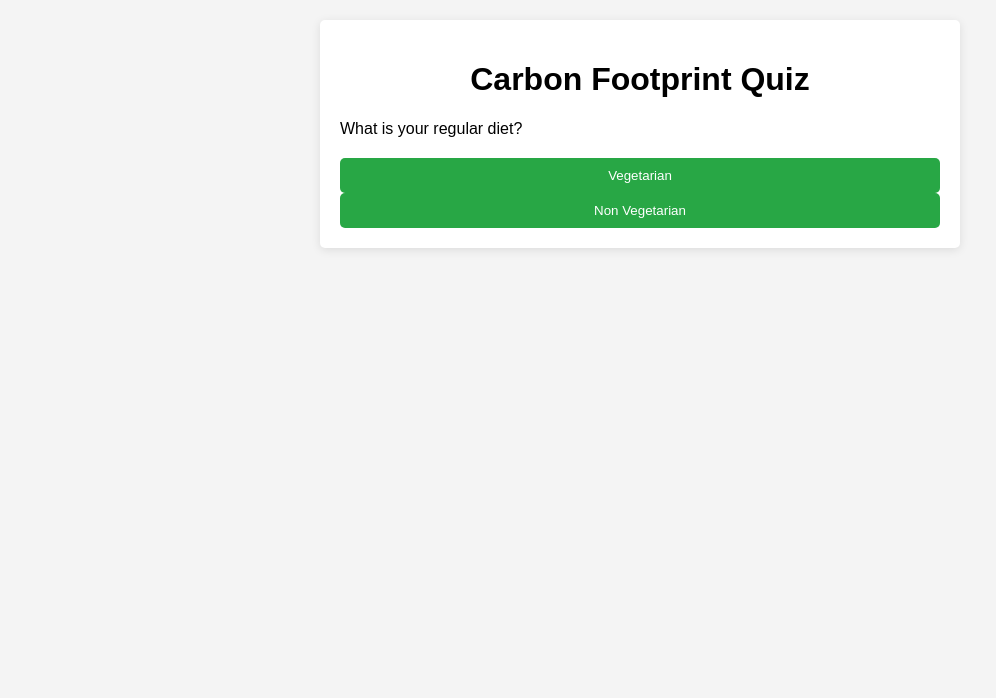
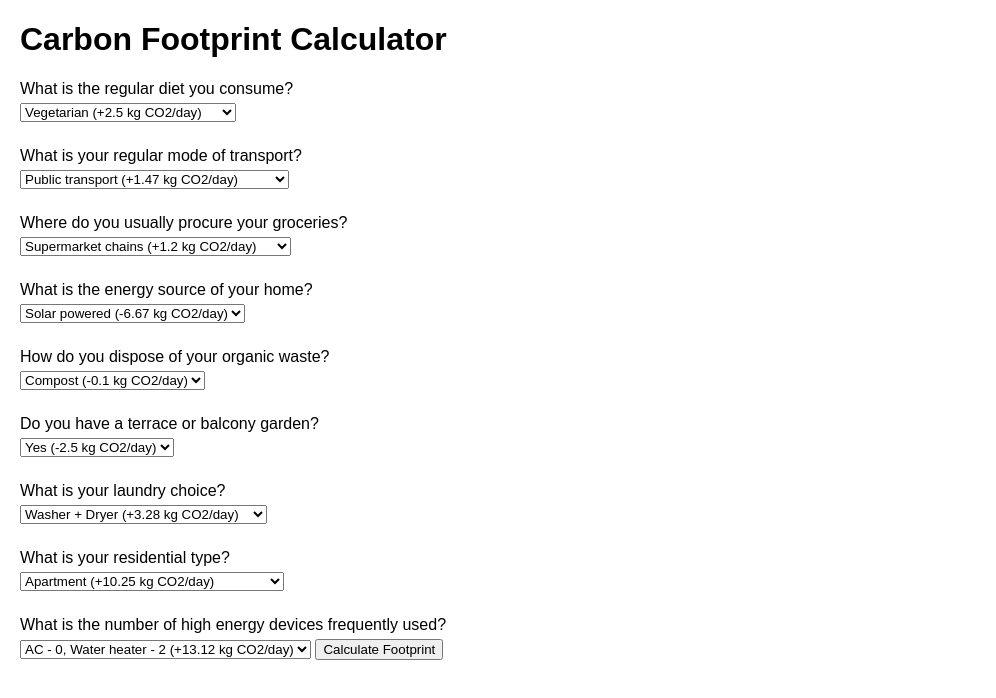
Before and after one commit to padmasri2/carbon-footprint, a plain HTML site: page index.html in a window 1280 px wide. Shown: the whole page, without its empty margins (0-996 px from the left). Drawn offline with Linux system fonts and the light colour scheme.

Commit message:
Update index.html

```diff
--- a/index.html
+++ b/index.html
@@ -3,16 +3,99 @@
 <head>
     <meta charset="UTF-8">
     <meta name="viewport" content="width=device-width, initial-scale=1.0">
-    <title>Carbon Footprint Quiz</title>
-    <link rel="stylesheet" href="style.css">
+    <title>Carbon Footprint Calculator</title>
+    <style>
+        body { font-family: Arial, sans-serif; margin: 20px; }
+        label { display: block; margin: 10px 0 5px; }
+        select, button { margin-bottom: 15px; }
+    </style>
 </head>
 <body>
-    <div class="container">
-        <h1>Carbon Footprint Quiz</h1>
-        <div id="quiz"></div>
-        <button id="nextBtn" class="btn" style="display:none;">Next</button>
-        <button id="submitBtn" class="btn" style="display:none;">Submit</button>
-    </div>
-    <script src="script1.js"></script>
+    <h1>Carbon Footprint Calculator</h1>
+    <form id="footprintForm">
+        <label for="diet">What is the regular diet you consume?</label>
+        <select id="diet" required>
+            <option value="2.5">Vegetarian (+2.5 kg CO2/day)</option>
+            <option value="4">Non Vegetarian (+4 kg CO2/day)</option>
+        </select>
+
+        <label for="transport">What is your regular mode of transport?</label>
+        <select id="transport" required>
+            <option value="1.47">Public transport (+1.47 kg CO2/day)</option>
+            <option value="2.95">Electric vehicle (+2.95 kg CO2/day)</option>
+            <option value="3.02">Fuel powered vehicle (+3.02 kg CO2/day)</option>
+            <option value="1.02">Two-wheeler (+1.02 kg CO2/day)</option>
+        </select>
+
+        <label for="groceries">Where do you usually procure your groceries?</label>
+        <select id="groceries" required>
+            <option value="1.2">Supermarket chains (+1.2 kg CO2/day)</option>
+            <option value="0.9">Online (+0.9 kg CO2/day)</option>
+            <option value="0.15">Local farmer’s market (+0.15 kg CO2/day)</option>
+        </select>
+
+        <label for="energy">What is the energy source of your home?</label>
+        <select id="energy" required>
+            <option value="-6.67">Solar powered (-6.67 kg CO2/day)</option>
+            <option value="6.67">Power plants (+6.67 kg CO2/day)</option>
+        </select>
+
+        <label for="waste">How do you dispose of your organic waste?</label>
+        <select id="waste" required>
+            <option value="-0.1">Compost (-0.1 kg CO2/day)</option>
+            <option value="0.1">Dust bin (+0.1 kg CO2/day)</option>
+        </select>
+
+        <label for="garden">Do you have a terrace or balcony garden?</label>
+        <select id="garden" required>
+            <option value="-2.5">Yes (-2.5 kg CO2/day)</option>
+            <option value="2.5">No (+2.5 kg CO2/day)</option>
+        </select>
+
+        <label for="laundry">What is your laundry choice?</label>
+        <select id="laundry" required>
+            <option value="3.28">Washer + Dryer (+3.28 kg CO2/day)</option>
+            <option value="0.82">Washer + sun dry (+0.82 kg CO2/day)</option>
+        </select>
+
+        <label for="residential">What is your residential type?</label>
+        <select id="residential" required>
+            <option value="10.25">Apartment (+10.25 kg CO2/day)</option>
+            <option value="17.42">Independent house (+17.42 kg CO2/day)</option>
+            <option value="21.52">Villa (+21.52 kg CO2/day)</option>
+        </select>
+
+        <label for="devices">What is the number of high energy devices frequently used?</label>
+        <select id="devices" required>
+            <option value="13.12">AC - 0, Water heater - 2 (+13.12 kg CO2/day)</option>
+            <option value="22.96">AC - 1, Water heater - 2 (+22.96 kg CO2/day)</option>
+            <option value="32.8">AC - 2, Water heater - 2 (+32.8 kg CO2/day)</option>
+            <option value="6.56">AC - 3, Water heater - 3 (+6.56 kg CO2/day)</option>
+        </select>
+
+        <button type="submit">Calculate Footprint</button>
+    </form>
+
+    <h2 id="result"></h2>
+
+    <script>
+        document.getElementById('footprintForm').addEventListener('submit', function(event) {
+            event.preventDefault();
+
+            const diet = parseFloat(document.getElementById('diet').value);
+            const transport = parseFloat(document.getElementById('transport').value);
+            const groceries = parseFloat(document.getElementById('groceries').value);
+            const energy = parseFloat(document.getElementById('energy').value);
+            const waste = parseFloat(document.getElementById('waste').value);
+            const garden = parseFloat(document.getElementById('garden').value);
+            const laundry = parseFloat(document.getElementById('laundry').value);
+            const residential = parseFloat(document.getElementById('residential').value);
+            const devices = parseFloat(document.getElementById('devices').value);
+
+            const totalFootprint = diet + transport + groceries + energy + waste + garden + laundry + residential + devices;
+
+            document.getElementById('result').innerText = `Your estimated carbon footprint is: ${totalFootprint.toFixed(2)} kg CO2 per day.`;
+        });
+    </script>
 </body>
 </html>
```
